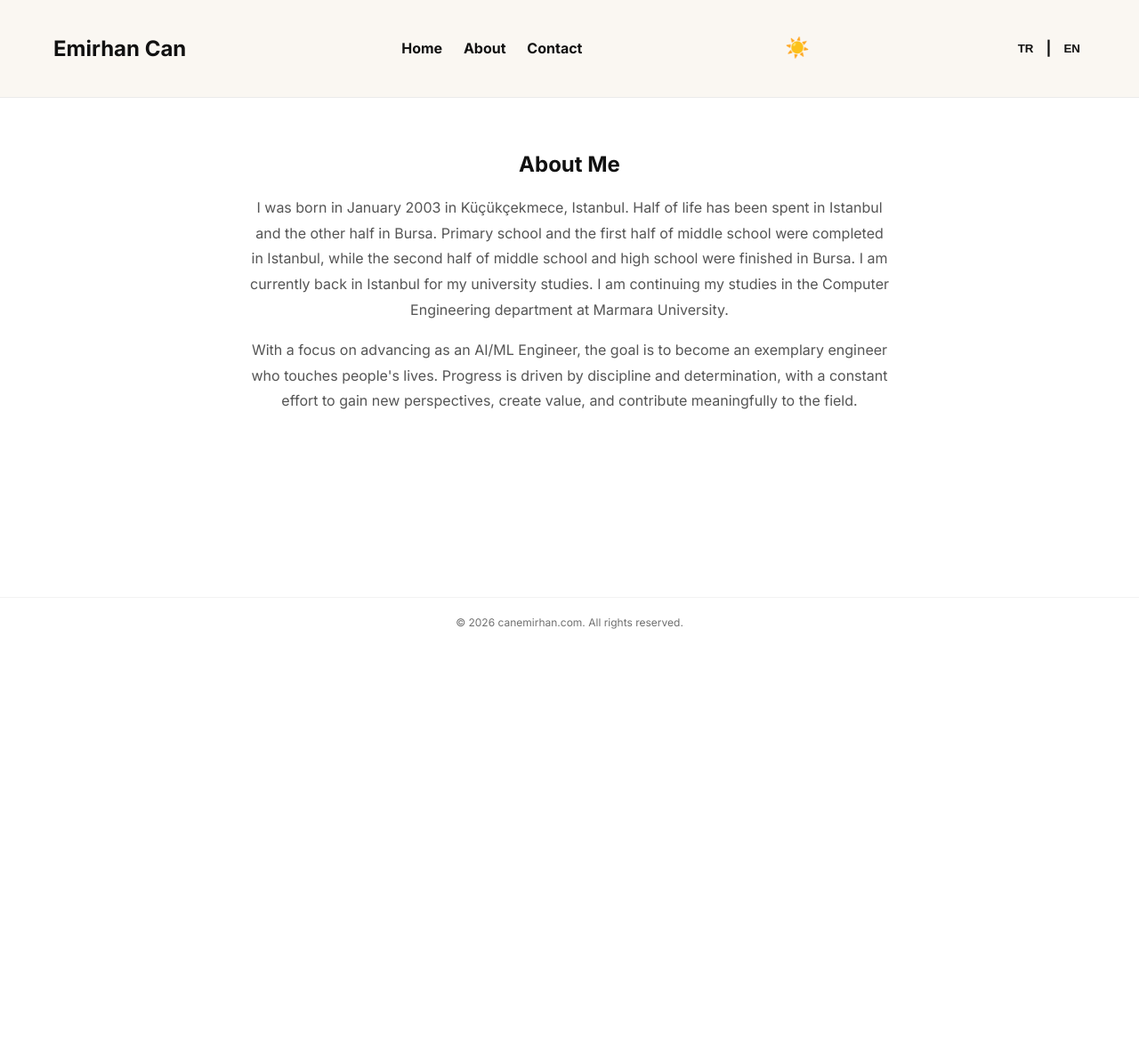
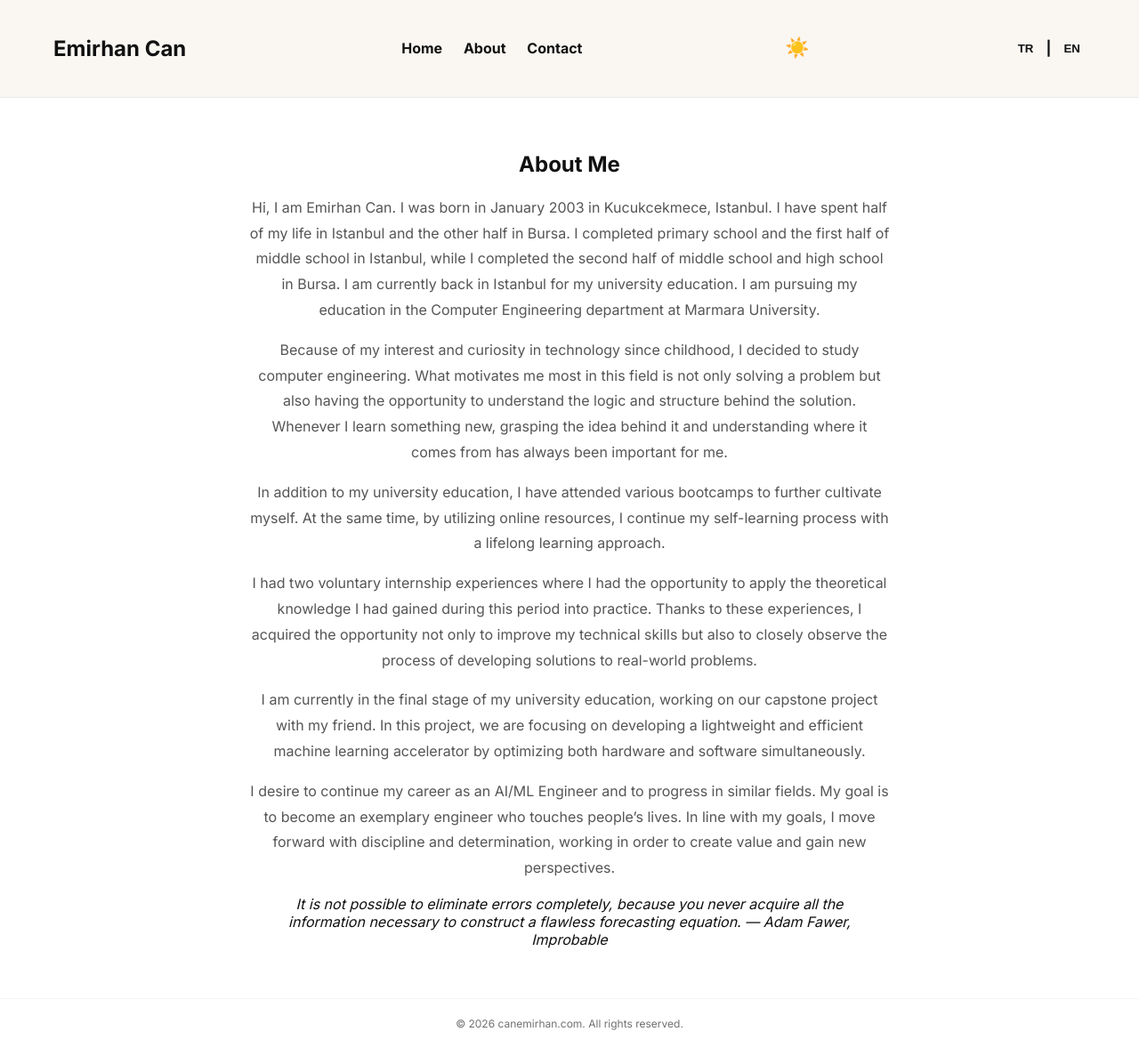
Before and after one commit to canemirhan/canemirhan-portfolio-website, a Flask app: page /about in a window 1280 px wide. Shown: the whole page at 89% size. Before the commit the page ends 707 px from the top, so only its background shows below. Run offline with Flask 3, Linux system fonts and the light colour scheme.

Commit message:
About Me was updated

```diff
--- a/static/css/style.css
+++ b/static/css/style.css
@@ -32,6 +32,15 @@ body {
     font-family: 'Inter', -apple-system, BlinkMacSystemFont, 'Segoe UI', Roboto, sans-serif;
     background: var(--bg-color);
     color: var(--text-color);
+    min-height: 100vh;
+    display: flex;
+    flex-direction: column;
+}
+
+.page-content {
+    flex: 1;
+    display: flex;
+    flex-direction: column;
 }
 
 /* Navbar */
@@ -407,7 +416,7 @@ html[data-theme="dark"] #theme-toggle::before {
 .copyright {
     text-align: center;
     padding: 20px 20px;
-    margin-top: 150px;
+    margin-top: 0;
     border-top: 1px solid var(--divider-color);
     color: var(--text-color);
     opacity: 0.6;
@@ -417,3 +426,10 @@ html[data-theme="dark"] #theme-toggle::before {
 .copyright p {
     margin: 0;
 }
+
+@media (max-width: 600px) {
+    .copyright {
+        padding: 14px 12px;
+        font-size: 0.7rem;
+    }
+}
--- a/templates/about.html
+++ b/templates/about.html
@@ -5,26 +5,54 @@
     <h1 data-en="About Me" data-tr="Hakkımda">About Me</h1>
     <p
       class="about-text"
-      data-en="I was born in January 2003 in Küçükçekmece, Istanbul. Half of life has been spent in Istanbul and the other half in Bursa. Primary school and the first half of middle school were completed in Istanbul, while the second half of middle school and high school were finished in Bursa. I am currently back in Istanbul for my university studies. I am continuing my studies in the Computer Engineering department at Marmara University."
-      data-tr="Merhaba, ben Emirhan Can. 2003 Ocak doğumluyum. İstanbul, Küçükçekmece'de dünyaya geldim. Ömrümün yarısı İstanbul'da, yarısı da Bursa'da geçti. İlkokul ve ortaokulun ilk yarısını İstanbul'da, ortaokulun diğer yarısı ve liseyi de Bursa'da okudum. Şu anda üniversite eğitimim için tekrar İstanbul'dayım. Marmara Üniversitesi, Bilgisayar Mühendisliği bölümünde öğrenimime devam ediyorum."
+      data-en="Hi, I am Emirhan Can. I was born in January 2003 in Kucukcekmece, Istanbul. I have spent half of my life in Istanbul and the other half in Bursa. I completed primary school and the first half of middle school in Istanbul, while I completed the second half of middle school and high school in Bursa. I am currently back in Istanbul for my university education. I am pursuing my education in the Computer Engineering department at Marmara University."
+      data-tr="Merhaba, ben Emirhan Can. 2003 Ocak doğumluyum. İstanbul, Küçükçekmece'de dünyaya geldim. Yaşantımın yarısı İstanbul'da, yarısı da Bursa'da geçti, geçmeye de devam ediyor. İlkokul ve ortaokulun ilk yarısını İstanbul'da, ortaokulun diğer yarısı ve liseyi de Bursa'da okudum. Şu anda üniversite eğitimim için tekrar İstanbul'dayım. Marmara Üniversitesi, Bilgisayar Mühendisliği bölümünde öğrenimime devam ediyorum."
     >
-      I was born in January 2003 in Küçükçekmece, Istanbul. Half of life has
-      been spent in Istanbul and the other half in Bursa. Primary school and the
-      first half of middle school were completed in Istanbul, while the second
-      half of middle school and high school were finished in Bursa. I am
-      currently back in Istanbul for my university studies. I am continuing my
-      studies in the Computer Engineering department at Marmara University.
+      [Passage 1 Placeholder]
     </p>
     <p
       class="about-text"
-      data-en="With a focus on advancing as an AI/ML Engineer, the goal is to become an exemplary engineer who touches people's lives. Progress is driven by discipline and determination, with a constant effort to gain new perspectives, create value, and contribute meaningfully to the field."
-      data-tr="Kariyerime AI/ML Engineer olarak devam etmek ve bu alanlarda ilerlemek istiyorum. İnsanlara dokunan ve örnek gösterilen bir mühendis olmayı hedefliyorum. Hedeflerim doğrultusunda disiplinli ve kararlı bir şekilde ilerliyor, değer yaratmak ve yeni perspektifler kazanmak için çalışıyorum."
+      data-en="Because of my interest and curiosity in technology since childhood, I decided to study computer engineering. What motivates me most in this field is not only solving a problem but also having the opportunity to understand the logic and structure behind the solution. Whenever I learn something new, grasping the idea behind it and understanding where it comes from has always been important for me."
+      data-tr="Çocukluğumdan gelen teknolojiye olan ilgim ve merakım nedeniyle bilgisayar mühendisliğini tercih ettim.  Bu alanda beni en çok motive eden şey, bir problemi çözmenin yanı sıra o çözümün arkasındaki mantığı ve yapıyı anlayabilme fırsatı sunabilmesidir. Yeni bir bilgi öğrendiğimde, onun arkasındaki fikri kavramak ve nereden geldiğini öğrenmek benim için her zaman önemli olmuştur."
     >
-      With a focus on advancing as an AI/ML Engineer, the goal is to become an
-      exemplary engineer who touches people's lives.
-      Progress is driven by discipline and determination, with a constant effort
-      to gain new perspectives, create value, and contribute meaningfully to the field.
+      [Passage 2 Placeholder]
     </p>
+    <p
+      class="about-text"
+      data-en="In addition to my university education, I have attended various bootcamps to further cultivate myself. At the same time, by utilizing online resources, I continue my self-learning process with a lifelong learning approach."
+      data-tr="Üniversite eğitimimin yanı sıra kendimi yetiştirmek için çeşitli eğitimlere katıldım. Aynı zamanda çevrimiçi kaynaklardan da faydalanarak yaşam boyu öğrenme anlayışıyla kendi kendime öğrenme sürecimi sürdürmeye devam ediyorum."
+    >
+      [Passage 3 Placeholder]
+    </p>
+    <p
+      class="about-text"
+      data-en="I had two voluntary internship experiences where I had the opportunity to apply the theoretical knowledge I had gained during this period into practice. Thanks to these experiences, I acquired the opportunity not only to improve my technical skills but also to closely observe the process of developing solutions to real-world problems."
+      data-tr="Bu süreçte edindiğim teorik bilgileri pratiğe dökme fırsatı bulduğum iki gönüllü staj deneyimim oldu. Bu deneyimler sayesinde hem teknik bilgilerimi geliştirme hem de gerçek dünya problemlerinee çözüm üretme sürecini yakından gözlemleme fırsatı elde ettim."
+    >
+      [Passage 4 Placeholder]
+    </p>
+    <p
+      class="about-text"
+      data-en="I am currently in the final stage of my university education, working on our capstone project with my friend. In this project, we are focusing on developing a lightweight and efficient machine learning accelerator by optimizing both hardware and software simultaneously."
+      data-tr="Şu anda üniversite eğitimimin son aşamasında arkadaşım ile beraber bitirme projemiz üzerinde çalışıyoruz. Bu projede donanım ve yazılımı eşzamanlı olarak optimize ederek hafif ve verimli bir makine öğrenimi hızlandırıcısı geliştirmeye odaklanıyoruz."
+    >
+      [Passage 5 Placeholder]
+    </p>
+    <p
+      class="about-text"
+      data-en="I desire to continue my career as an AI/ML Engineer and to progress in similar fields. My goal is to become an exemplary engineer who touches people’s lives. In line with my goals, I move forward with discipline and determination, working in order to create value and gain new perspectives."
+      data-tr="Kariyerime AI/ML Engineer olarak devam etmek ve buna benzer alanlarda ilerlemek istiyorum. İnsanlara dokunan ve örnek gösterilen bir mühendis olmayı hedefliyorum. Hedeflerim doğrultusunda disiplinli ve kararlı bir şekilde ilerliyor, değer yaratmak ve yeni perspektifler kazanmak için çalışıyorum."
+    >
+      [Passage 6 Placeholder]
+    </p>
+    <blockquote
+      class="about-quote"
+      style="font-style: italic"
+      data-en="It is not possible to eliminate errors completely, because you never acquire all the information necessary to construct a flawless forecasting equation. — Adam Fawer, Improbable"
+      data-tr="Söyleyeceklerim diğer olasılık metodolojisi için de geçerlidir, hiçbir şeyden tamamen emin olamazsın; o zaman tahmin yürütmek için kullanılan denklemler hataları en aza indirgemek içindir, hata payını ortadan kaldırmak için değil. — Adam Fawer, Olasılıksız"
+    >
+      [Quote Placeholder]
+    </blockquote>
   </div>
 </section>
 {% endblock %}
--- a/templates/base.html
+++ b/templates/base.html
@@ -52,7 +52,7 @@
 
     <hr class="nav-divider" />
 
-    {% block content %}{% endblock %}
+    <main class="page-content">{% block content %}{% endblock %}</main>
 
     <footer class="copyright">
       <p
```
Also changed, not shown: templates/contact.html (+0 -10 lines).
